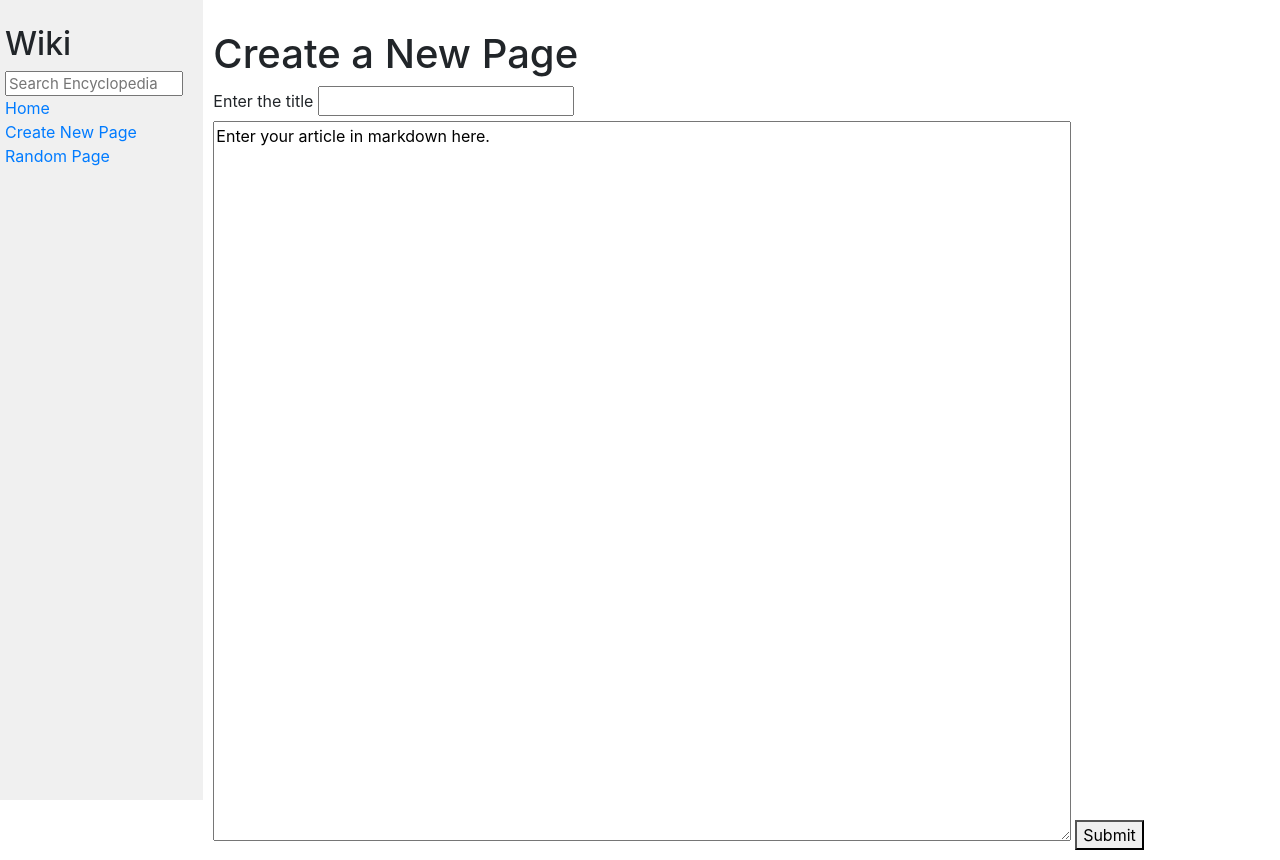
After one commit to tushgaurav/CS50web, a Django app: template Project 1/wiki/encyclopedia/templates/encyclopedia/newpage.html in a window 1280 px wide. The commit adds this page. Run offline with Django 3.2, Linux system fonts and the light colour scheme; the template is opened without the code that fills it, so the values that code supplies are empty; some libraries are stand-ins or nearby versions.

Commit message:
added templates

```diff
--- /dev/null
+++ b/Project 1/wiki/encyclopedia/templates/encyclopedia/error.html
@@ -0,0 +1,4 @@
+{% extends 'encyclopedia/layout.html' %} {% block title %} {{ error_title }}
+{%endblock %} {% block body %}
+<h2>{{ message }}</h2>
+{% endblock %}
--- a/Project 1/wiki/encyclopedia/templates/encyclopedia/layout.html
+++ b/Project 1/wiki/encyclopedia/templates/encyclopedia/layout.html
@@ -29,7 +29,7 @@
         <div>
           <a href="{% url 'index' %}">Home</a>
         </div>
-        <div>Create New Page</div>
+        <div><a href="{% url 'submit' %}">Create New Page</a></div>
         <div>
           <a href="{% url 'random' %}">Random Page</a>
         </div>
--- /dev/null
+++ b/Project 1/wiki/encyclopedia/templates/encyclopedia/newpage.html
@@ -0,0 +1,15 @@
+{% extends 'encyclopedia/layout.html' %} {% block title %} Create New Page
+{%endblock %} {% block body %}
+<h1>Create a New Page</h1>
+<form action="{% url 'submit' %}" method="post">
+  <label for="name"> Enter the title </label>
+  {% csrf_token %}
+  <input type="text" name="name" id="name" />
+  <label for="article"></label>
+  <textarea name="article" id="article" cols="5" rows="5">
+Enter your article in markdown here.</textarea
+  >
+  <button>Submit</button>
+</form>
+
+{% endblock %}
--- a/Project 1/wiki/encyclopedia/templates/encyclopedia/results.html
+++ b/Project 1/wiki/encyclopedia/templates/encyclopedia/results.html
@@ -1,2 +1,8 @@
 {% extends "encyclopedia/layout.html" %} {% block title %} Search Results
 {%endblock %} {% block body %}
+<h1>Search Results</h1>
+
+<ul>
+  {}
+  <li></li>
+</ul>
```
Also changed, not shown: Project 1/wiki/encyclopedia/templates/encyclopedia/editpage.html (added, +15 -0 lines), Project 1/wiki/encyclopedia/templates/encyclopedia/view.html (+5 -5 lines).
